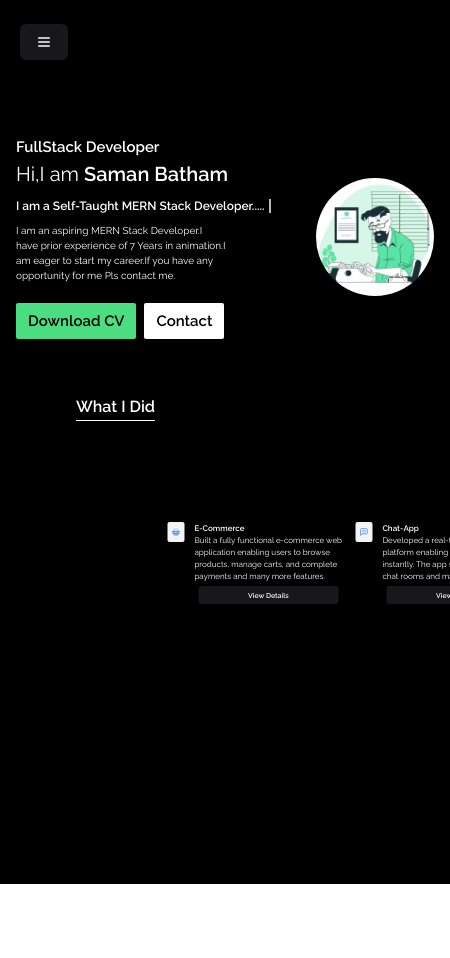
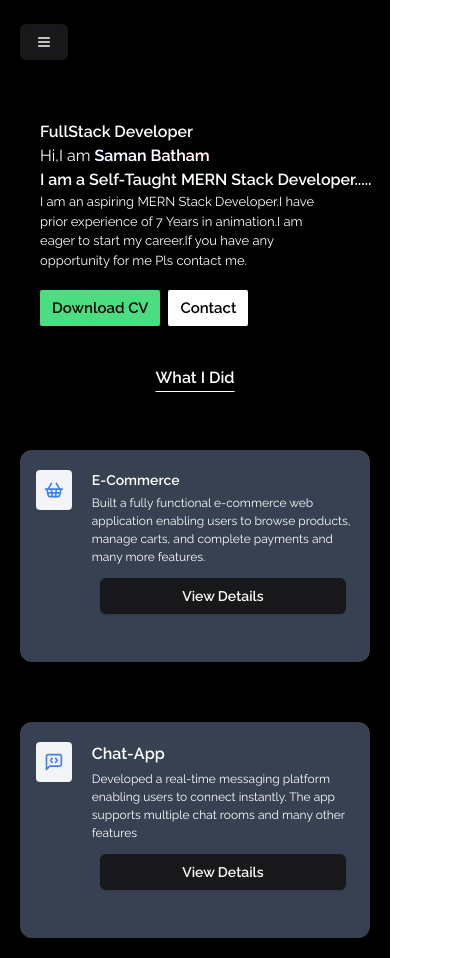
Before and after one commit to Samanbatham/Portfolio, a React (Vite) app: page /main in a window 390 px wide. Shown: the whole page, 450 px wide, since content can reach past the window. Before the commit the page ends 884 px from the top, so only its background shows below. Built offline with nearby package versions, Linux system fonts and the light colour scheme.

Commit message:
Updated the responsiveness

```diff
--- a/package.json
+++ b/package.json
@@ -38,6 +38,6 @@
     "globals": "^15.12.0",
     "postcss": "^8.4.49",
     "tailwindcss": "^3.4.16",
-    "vite": "^6.0.1"
+    "vite": "^6.3.5"
   }
 }
--- a/src/components/main/layout.jsx
+++ b/src/components/main/layout.jsx
@@ -4,7 +4,7 @@ import Sidebar from "./sidebar";
 
 function Layout() {
   return (
-    <div className='bg-black lg:w-full xs:w-[450px] h-full lg:flex xs:block'>
+    <div className='bg-black'>
       <Sidebar />
        <Outlet />
 
--- a/src/components/main/mainContent.jsx
+++ b/src/components/main/mainContent.jsx
@@ -88,25 +88,24 @@ function MainContent() {
   }, []);
 
   return (
-    <div className="font-raleway overflow-hidden lg:ml-[15%] md:ml-[15%] xs:h-screen lg:h-full xs:ml-0 xs:pt-20 ">
-      <div className="bg-black flex items-center justify-around  lg:p-20 xs:p-4">
-        <div>
-          <h1 className="text-white sm:text-sm md:text-md lg:text-md xs:text-[15px] font-bold">
+    <div className="font-raleway lg:ml-[200px] md:ml-[150px] h-screen pt-20 ">
+      <div className="bg-black grid grid-cols-1 md:grid-cols-2 w-full">
+        <div className="flex flex-col justify-center items-start pl-10">
+          <h1 className="text-white  font-bold xl:text-3xl lg:text-xl ">
             FullStack Developer
           </h1>
-          <h1 className="text-white lg:text-4xl sm:text-sm md:text-md  xs:text-[20px] ">
+          <h1 className="text-white xl:text-4xl lg:text-2xl ">
             Hi,I am{" "}
-            <span className="text-white lg:text-4xl sm:text-sm md:text-md  xs:text-[20px] font-extrabold">
+            <span className="text-white font-extrabold bg-gradient-to-r from-blue-600 to-red-600 bg-clip-text text-transparent">
               Saman Batham
             </span>
           </h1>
-          <h1 className="text-white lg:text-xl sm:text-sm md:text-md  xs:text-[12px] font-extrabold pt-2 pb-2">
+          <h1 className="text-white  font-extrabold xl:text-xl lg:text-md">
             {currentText}
-            <span className="border-r-2 border-white animate-pulse ml-1"></span>
           </h1>
 
-          <div className="w-[70%]">
-            <p className="text-white lg:text-xl sm:text-sm md:text-md  xs:text-[10px]">
+          <div className="w-[85%]">
+            <p className="text-white xl:text-lg lg:text-sm text-[13px]">
               I am an aspiring MERN Stack Developer.I have prior experience of 7
               Years in animation.I am eager to start my career.If you have any
               opportunity for me Pls contact me.
@@ -129,62 +128,55 @@ function MainContent() {
             </Button>
           </div>
         </div>
-        <div>
+        <div className="flex item-center justify-center px-4  md:aspect-[4/3]">
           <img
             src={img}
-            width="1400px"
-            className="rounded-[50%] lg:w-[1400px] xs:w-[300px]"
+            className="rounded-[50%] lg:w-[80%] hidden md:block"
           />
         </div>
       </div>
-      <div className="flex flex-col">
-        <div className="bg-black pt-10 pl-[100px] pb-[50px] xs:-translate-x-6 lg:-translate-x-0">
+      <div className="flex flex-col md:mt-24 mt-10 gap-10">
+        <div className="bg-black flex items-center justify-center ">
           <h1 className="font-bold underline underline-offset-8 text-white">
             What I Did
           </h1>
         </div>
-        <div className="bg-black flex items-start justify-around">
+        <div className="bg-black grid md:grid-cols-2 grid-cols-1 items-stretch gap-5 ">
+          <div className=" flex justify-center   p-5 ">
             <div
               id="ecommerce"
-            className={`flex items-start justify gap-5 pb-10 lg:w-[450px] xs:w-[350px]  xs:translate-x-[80px] lg:-translate-x-0 lg:scale-100 xs:scale-50 transition-all duration-1000 ${
-              ecommerceVisible ? "opacity-100" : "opacity-0"
-            } ${
-              ecommerceVisible
-                ? "lg:-translate-x-0 xs:translate-x-20"
-                : "lg:-translate-x-full xs:translate-x-20"
-            }`}
+              className={`flex items-start justify gap-5 pb-10 w-full lg:w-[80%] px-4 bg-gray-700 p-5 rounded-xl
+             `}
             >
               <ShoppingBasketIcon className="h-10 w-10  text-blue-500 p-2 rounded-sm bg-gray-100" />
-            <div className="w-[400px] flex flex-col item">
-              <h1 className="font-bold text-white">E-Commerce</h1>
-              <p className="text-white">
+              <div className="w-full flex flex-col gap-1 ">
+                <h1 className="font-bold text-white text-sm">E-Commerce</h1>
+                <p className="text-white text-[12px]">
                   Built a fully functional e-commerce web application enabling
                   users to browse products, manage carts, and complete payments
                   and many more features.
                 </p>
                 <Button
                   onClick={() => navigate("/ecommerce")}
-                className="m-2  hover:bg-green-400 hover:text-black font-bold"
+                  className=" m-2 hover:bg-green-400 hover:text-black font-bold"
                 >
                   View Details
                 </Button>
               </div>
             </div>
+          </div>
+          <div className=" flex justify-center p-5 ">
             <div
               id="chatapp"
-            className={`flex items-start justify gap-5 pb-10 lg:w-[450px] xs:w-[350px] xs:-translate-x-[82px] lg:-translate-x-0 lg:scale-100 xs:scale-50 transition-all duration-1000 ${
-              chatAppVisible
-                ? "lg:opacity-100 lg:translate-x-0 xs:opacity-100 xs:-translate-x-[82px]"
-                : "lg:opacity-0 lg:translate-x-full xs:opacity-0 xs:-translate-x-[82px]"
-            } `}
+              className={`flex items-start justify gap-5 pb-10 w-full lg:w-[80%] px-4  bg-gray-700 p-5 rounded-xl`}
             >
               <MessageSquareCode className="h-10 w-10 text-blue-500 p-2 rounded-sm bg-gray-100" />
-            <div className="w-[400px] flex flex-col">
+              <div className="w-full flex flex-col gap-1">
                 <h1 className="font-bold text-white">Chat-App</h1>
-              <p className="text-white">
+                <p className="text-white text-[12px]">
                   Developed a real-time messaging platform enabling users to
-                connect instantly. The app supports multiple chat rooms and many
-                other features
+                  connect instantly. The app supports multiple chat rooms and
+                  many other features
                 </p>
                 <Button
                   onClick={() => navigate("/chatapp")}
@@ -197,6 +189,7 @@ function MainContent() {
           </div>
         </div>
       </div>
+    </div>
   );
 }
 
--- a/src/components/main/sidebar.jsx
+++ b/src/components/main/sidebar.jsx
@@ -133,7 +133,7 @@ function Sidebar() {
           </SheetContent>
         </Sheet>
       </div>
-    <div className=" flex flex-col fixed h-screen  gap-[250px] font-[poppins] w-[15%] border-r-2 xs:hidden md:flex lg:flex p-5 mr-2 shadow-xl bg-black">
+    <div className=" flex flex-col fixed h-screen  gap-[250px] font-[poppins] lg:min-w-[200px] md:min-w-[150px] border-r-2 xs:hidden md:flex p-5 mr-2 shadow-xl bg-black">
       <div className="flex flex-col items-center justify-center">
         <img src={profile} width={80} height={80} className="rounded-full" />
         <h1 className="pt-2 text-white">Saman Batham</h1>
--- a/src/pages/HomePage.jsx
+++ b/src/pages/HomePage.jsx
@@ -3,9 +3,9 @@ import React from 'react'
 
 function HomePage() {
   return (
-    <div className=' w-full h-full'>
+    <>
         <MainContent />
-    </div>
+    </>
   )
 }
 
--- a/src/pages/projects.jsx
+++ b/src/pages/projects.jsx
@@ -25,20 +25,24 @@ function Projects() {
 
   const navigate = useNavigate();
   return (
-    <div className="flex flex-col lg:w-full items-center lg:h-screen xs:h-full lg:pb-0 xs:pb-2 gap-12 bg-black font-raleway lg:ml-[15%] xs:ml-0 xs:w-[430px]  ">
-      <h1 className="text-2xl text-white font-bold underline pt-7">Projects</h1>
+    <div className="flex flex-col items-center  bg-black font-raleway md:h-screen h-full lg:ml-[200px] md:ml-[150px] gap-10">
+     <div>
+       <h1 className="text-2xl text-white font-bold underline pt-7">Projects</h1>
+     </div>
       <div
-        className={`grid lg:grid-cols-3 xs:grid-cols-1 lg:gap-[100px]  xs:gap-[20px] transition-all duration-700 transform ${
+        className={`grid md:grid-cols-2 xs:grid-cols-1 gap-[20px] transition-all duration-700 transform ${
           fadeIn ? "lg:translate-y-0 " : "lg:translate-y-full "
         } ${fadeIn ? "lg:opacity-100 xs:opacity-100" : "lg:opacity-0 xs:opacity-100"}`}
       >
-        <Card className="lg:h-[400px] lg:w-[350px] xs:h-[400px] xs:w-[350px] bg-transparent rounded-sm hover:cursor-pointer hover:scale-105 hover:bg-gray-200 text-white hover:text-black transition-all  shadow-[3px_3px_5px_0px_rgb(60,68,73,.2)] ">
+        <Card className=" md:ml-16 m-2 max-w-[400px]   bg-transparent rounded-sm hover:cursor-pointer hover:scale-105 hover:bg-gray-200 text-white hover:text-black transition-all  shadow-[3px_3px_5px_0px_rgb(60,68,73,.2)] ">
           <CardContent className="flex flex-col items-center justify-center">
             <h1 className="font-bold text-lg p-4  underline">Ecommerce</h1>
-            <img
+            <div class="w-full aspect-video overflow-hidden">
+              <img
               src={ecommerce}
-              className="shadow-[3px_3px_5px_0px_rgb(60,68,73,.7)]"
+              className="shadow-[3px_3px_5px_0px_rgb(60,68,73,.7)] w-full h-full object-cover"
             />
+            </div>
             <p className="pt-3 text-[16px]">
               Built a fully functional e-commerce web application enabling users
               to browse products, manage carts, and complete payments and many
@@ -60,13 +64,15 @@ function Projects() {
             </div>
           </CardContent>
         </Card>
-        <Card className="lg:h-[400px] lg:w-[350px] xs:h-[400px] xs:w-[350px] bg-transparent rounded-sm hover:cursor-pointer hover:scale-105 hover:bg-gray-200 text-white hover:text-black transition-all shadow-[3px_3px_5px_0px_rgb(60,68,73,.2)] ">
+        <Card className=" md:mr-16 m-2 max-w-[400px]  bg-transparent rounded-sm hover:cursor-pointer hover:scale-105 hover:bg-gray-200 text-white hover:text-black transition-all shadow-[3px_3px_5px_0px_rgb(60,68,73,.2)] ">
           <CardContent className="flex flex-col items-center justify-center">
             <h1 className="font-bold text-lg  p-4 underline">Chat-App</h1>
-            <img
+            <div class="w-full aspect-video overflow-hidden">
+              <img
               src={chatapp}
-              className="shadow-[3px_3px_5px_0px_rgb(60,68,73,.7)]"
+              className="shadow-[3px_3px_5px_0px_rgb(60,68,73,.7)] w-full h-full object-cover"
             />
+            </div>
             <p className="pt-3 text-[16px]">
               Developed a real-time messaging platform enabling users to connect
               instantly. The app supports multiple chat rooms and many other
--- a/vite.config.js
+++ b/vite.config.js
@@ -2,7 +2,7 @@ import { defineConfig } from 'vite'
 import react from '@vitejs/plugin-react'
 import path from 'path'
 
-// https://vitejs.dev/config/
+
 export default defineConfig({
   plugins: [react()],
   build:{
```
Also changed, not shown: src/pages/contact.jsx (+32 -19 lines), src/pages/resume.jsx (+28 -54 lines), 1 other file (tests, documents, lock files or other folders). Lines whose indentation alone changed are shown as unchanged.
